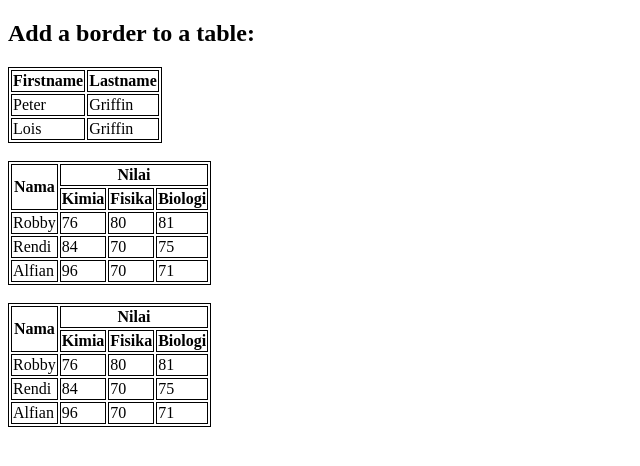
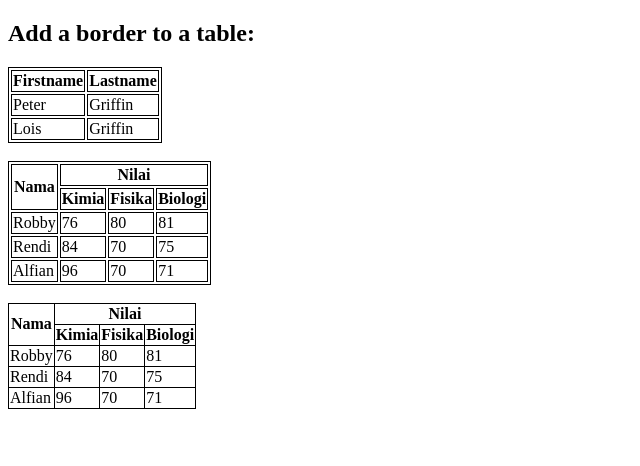
Before and after one commit to lukmanpratama/portofolio_css, a plain HTML site: page table/border.html in a window 1280 px wide. Shown: the whole page, without its empty margins (0-640 px from the left). Drawn offline with Linux system fonts and the light colour scheme.

Commit message:
css collapse

```diff
--- a/table/border.css
+++ b/table/border.css
@@ -3,3 +3,6 @@ th,
 td {
   border: 1px solid;
 }
+#collapse {
+    border-collapse: collapse;
+}
```
